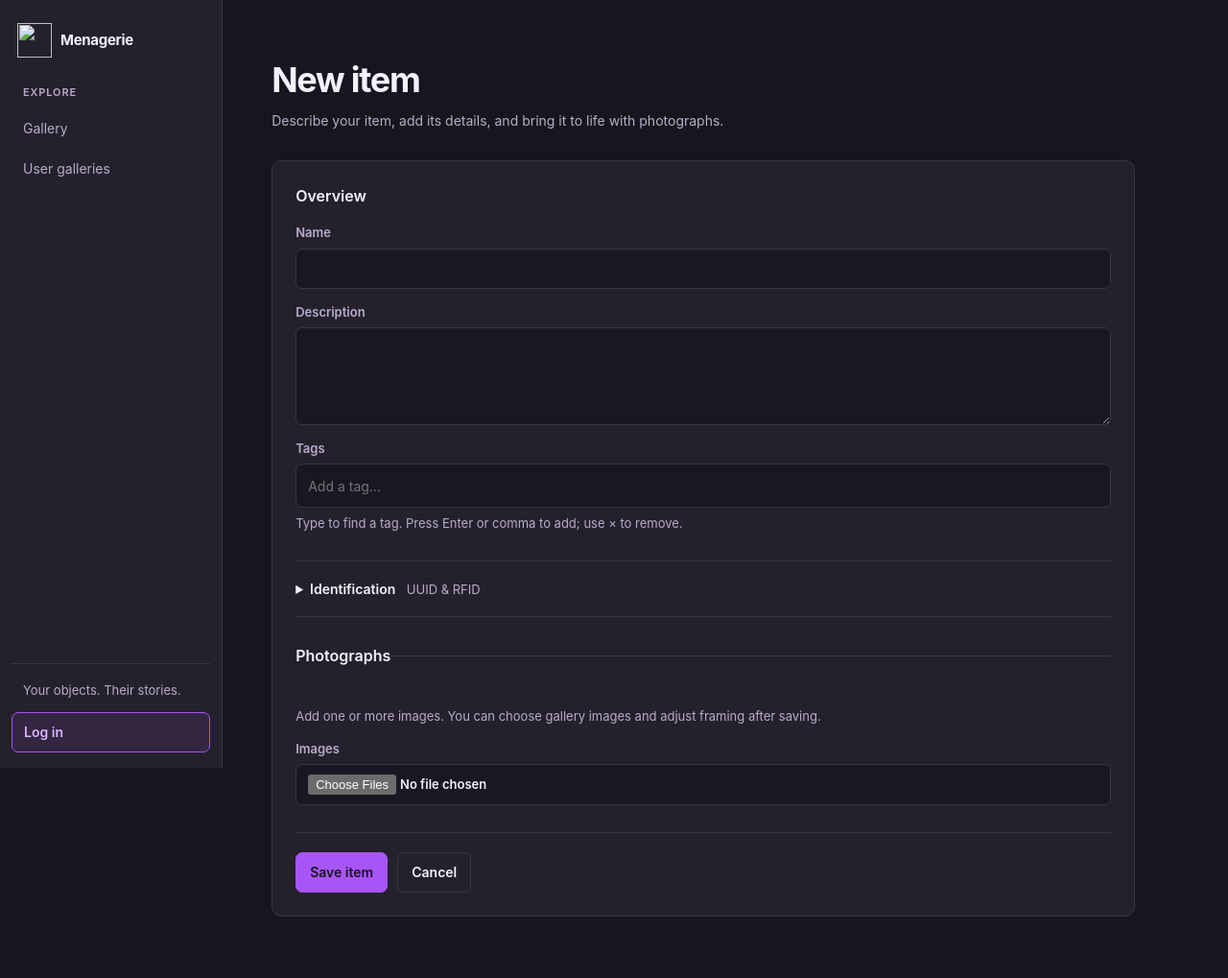
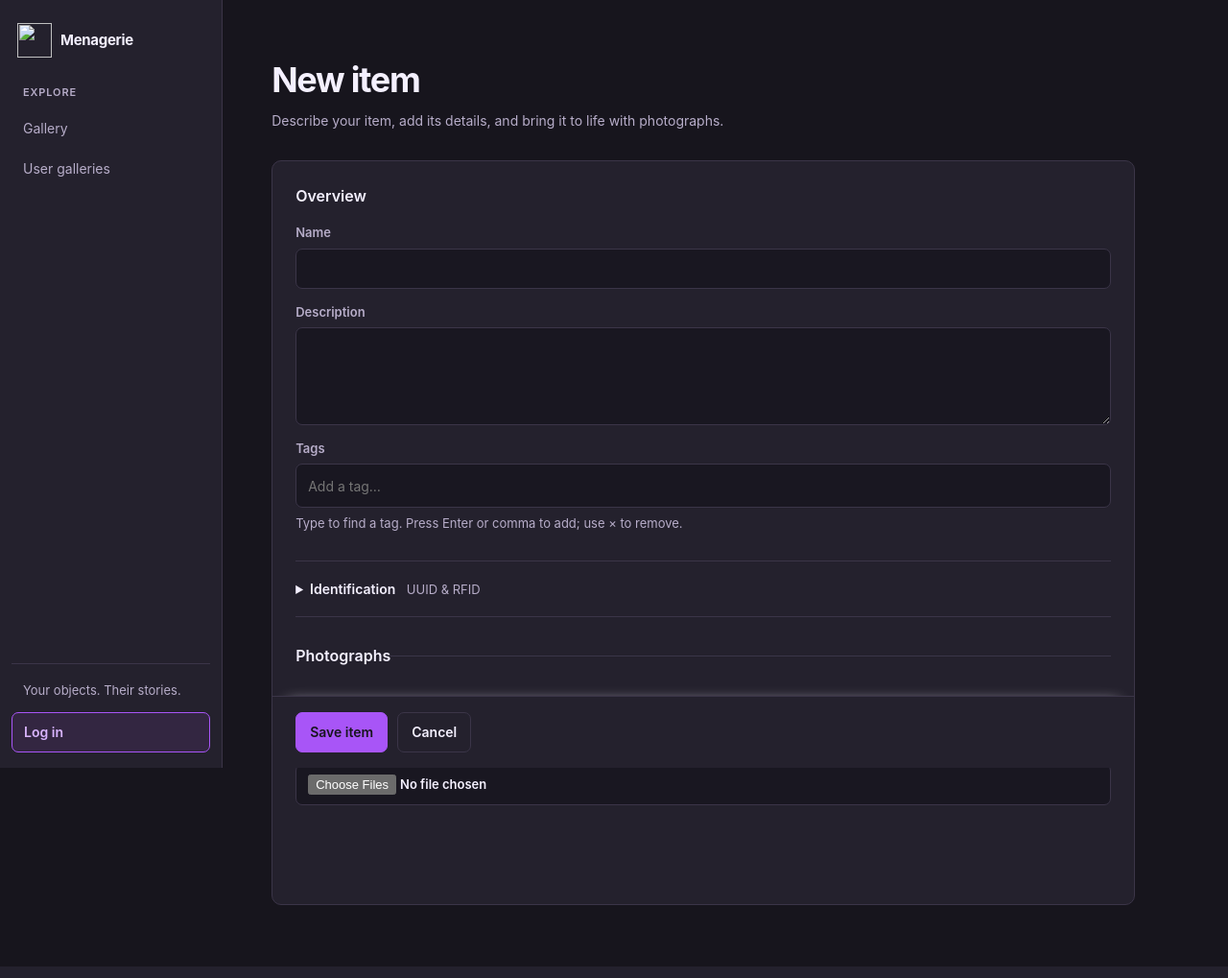
Before and after one commit to Gink3/Menagerie, a Python web app: template templates/item_form.html in a window 1280 px wide. Shown: the whole page at 96% size. Run offline with Jinja, Linux system fonts and the light colour scheme; the template is opened without the code that fills it, so the values that code supplies are empty.

Commit message:
Keep a single item save bar accessible on long forms

```diff
--- a/static/revamp.css
+++ b/static/revamp.css
@@ -311,3 +311,7 @@ img.focal-image { max-width: none; object-fit: fill; position: absolute; }
   .framing-toolbar .focal-source-panel { max-width: 280px; width: 100%; }
   .framing-canvas .crop-preview { height: auto; width: min(100%, calc(68vh * var(--crop-ratio, 1))); }
 }
+
+/* Keep one set of save controls reachable while editing long forms. */
+.editor-save-bar { background: var(--panel); bottom: 0; box-shadow: 0 -8px 16px -16px var(--text); margin: 0 -24px -24px; padding: 16px 24px; position: sticky; z-index: 8; }
+@media (max-width: 600px) { .editor-save-bar { padding-bottom: max(16px, env(safe-area-inset-bottom)); } }
--- a/templates/item_form.html
+++ b/templates/item_form.html
@@ -83,7 +83,7 @@
     <p class="meta form-hint">Add one or more images. You can choose gallery images and adjust framing after saving.</p>
     <label>Images<input name="images" type="file" accept="image/*" multiple></label>
   </fieldset>
-  <div class="form-footer">
+  <div class="form-footer editor-save-bar" aria-label="Item actions">
     <button type="submit">Save item</button>
     <a class="button subtle" href="{{ url_for('item_detail', item_id=item.id) if item else url_for('collection_view', collection_id=collection.id) }}">Cancel</a>
   </div>
```
